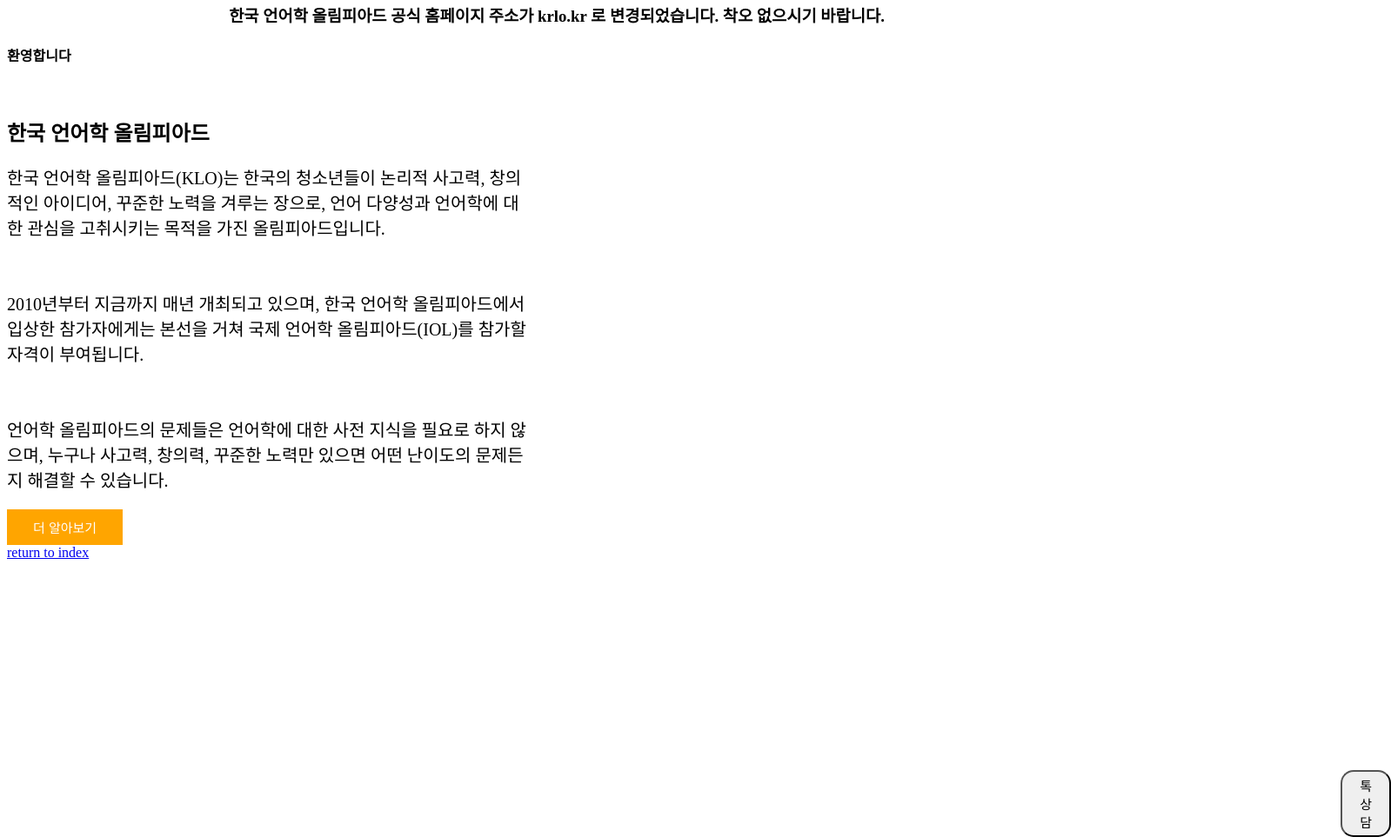
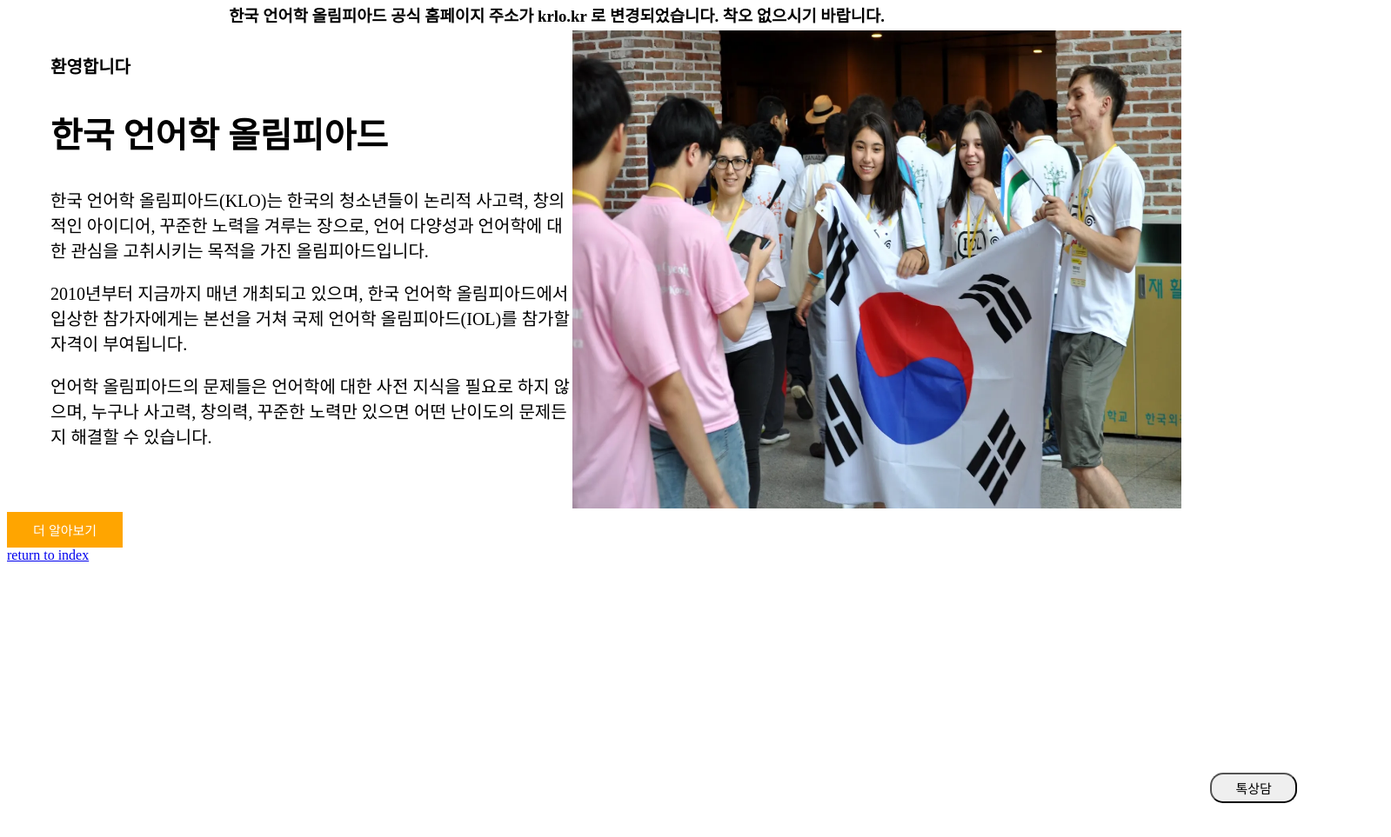
Before and after one commit to KMLA-SW-TECH/TEAM-2, a plain HTML site: page wsw/wsw.html in a window 1280 px wide. Shown: the part 1040-2003 px from the top of the page at 87% size, 1599 px wide, since content can reach past the window. After the commit the page ends 1696 px from the top, so only its background shows below. Drawn offline with Linux system fonts and the light colour scheme.

Commit message:
tryin to arrange in row

```diff
--- a/wsw/wsw.css
+++ b/wsw/wsw.css
@@ -1,11 +1,14 @@
 #title{position:sticky;background-color:white;padding:10px;top:50px;display:flex;flex-direction:row;;justify-content:space-between}
 .title{padding:5px;background-color:white;width:70px;text-align:center}
 #intro{background-color:black;padding-top:300px;padding-bottom:300px}
-#counsel{border-radius:15px;font-size:15px;padding-top:5px;padding-bottom:5px;padding-left:20px;padding-right:20px;position:absolute;margin-top:300px;margin-left:1400px;}
-.par{font-size:20px;width: 600px;text-wrap-style:auto}
+#counsel{width:100px;border-radius:15px;font-size:15px;padding-top:5px;padding-bottom:5px;padding-left:20px;padding-right:20px;position:fixed;margin-top:300px;margin-left:1250px;}
+.par{font-size:20px;width: 600px;text-wrap-style:auto;margin-left:50px}
 #links{background-color:black;color:white;display:flex;flex-direction:row;justify-content:space-between}
-#call{display:flex;flex-direction:row}
-#sns{display:flex;flex-direction:row}
+#call{display:flex;flex-direction:row;justify-content:flex-start;flex-wrap:nowrap;align-content:center}
+#sns{display:flex;flex-direction:row;align-content:center}
 #branch{display:flex;flex-direction:row;}
 .contact{margin-right:10px;margin-left:10px}
 .intro{margin-left:100px}
+#welcome{display:flex;flex-direction:row;justify-content:space-between}
+.wcimage{margin-right:50px}
+.logo{align-self:center}
--- a/wsw/wsw.html
+++ b/wsw/wsw.html
@@ -25,10 +25,12 @@
 
   <br>
     <h3 style="margin-top:5px;margin-bottom:5px;text-align:center">한국 언어학 올림피아드 공식 홈페이지 주소가 krlo.kr 로 변경되었습니다. 착오 없으시기 바랍니다.</h3>
-   <tr></tr>
-   <h4>환영합니다</h4><br><h2>한국 언어학 올림피아드</h2><p class="par">한국 언어학 올림피아드(KLO)는 한국의 청소년들이 논리적 사고력, 창의적인 아이디어, 꾸준한 노력을 겨루는 장으로, 언어 다양성과 언어학에 대한 관심을 고취시키는 목적을 가진 올림피아드입니다.</p><br>
-   <p class="par">2010년부터 지금까지 매년 개최되고 있으며, 한국 언어학 올림피아드에서 입상한 참가자에게는 본선을 거쳐 국제 언어학 올림피아드(IOL)를 참가할 자격이 부여됩니다.</p><br>
-   <p class="par">언어학 올림피아드의 문제들은 언어학에 대한 사전 지식을 필요로 하지 않으며, 누구나 사고력, 창의력, 꾸준한 노력만 있으면 어떤 난이도의 문제든지 해결할 수 있습니다.</p>
+
+   <div id="welcome"> <div> <h4 class="par"> 환영합니다</h4>
+     <h2 style="font-size:40px;" class="par">한국 언어학 올림피아드</h2><p class="par">한국 언어학 올림피아드(KLO)는 한국의 청소년들이 논리적 사고력, 창의적인 아이디어, 꾸준한 노력을 겨루는 장으로, 언어 다양성과 언어학에 대한 관심을 고취시키는 목적을 가진 올림피아드입니다.</p>
+   <p class="par">2010년부터 지금까지 매년 개최되고 있으며, 한국 언어학 올림피아드에서 입상한 참가자에게는 본선을 거쳐 국제 언어학 올림피아드(IOL)를 참가할 자격이 부여됩니다.</p>
+   <p class="par">언어학 올림피아드의 문제들은 언어학에 대한 사전 지식을 필요로 하지 않으며, 누구나 사고력, 창의력, 꾸준한 노력만 있으면 어떤 난이도의 문제든지 해결할 수 있습니다.</p> </div>
+   <div id="wcimage"><img src="image/ad.webp" width="700" height="550" class="wcimage"></img> </div></div>
    <button style="border-radius:0px;font-size:15px;padding-top:10px;padding-bottom:10px;padding-left:30px;padding-right:30px;background-color:orange;color:white;border-style:none">더 알아보기</button>
    <button id="counsel">톡상담</button><br>
     <a href="index.html">return to index</a>
```
Also changed, not shown: wsw/image/ad.webp (added).
